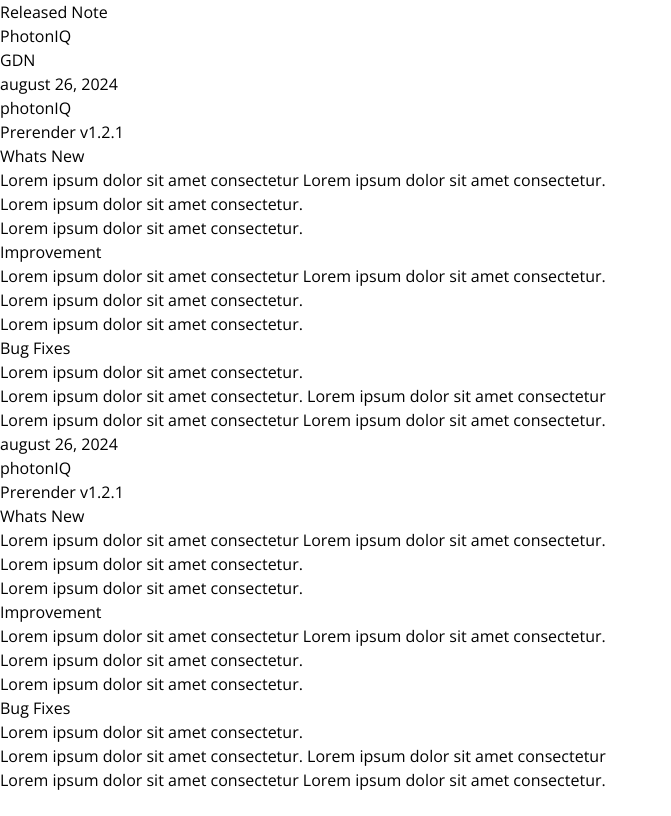
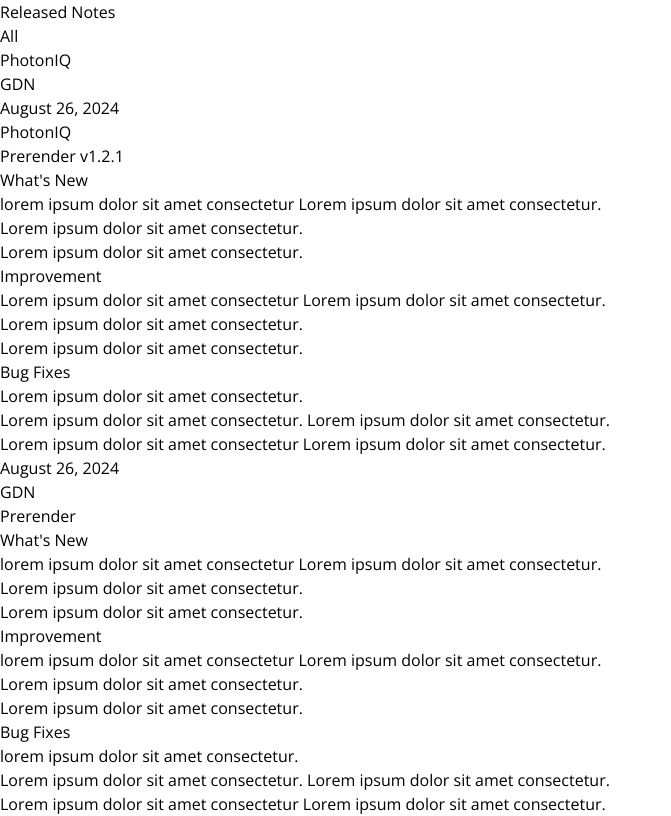
Before and after one commit to Opeyemi-2018/update, a React (Vite) app: page / in a window 1280 px wide. Shown: the whole page, without its empty margins (0-671 px from the left). Built offline with nearby package versions, Linux system fonts and the light colour scheme.

Commit message:
displaying based on the selected tag completed

```diff
--- a/src/App.jsx
+++ b/src/App.jsx
@@ -1,60 +1,65 @@
-// import { GoDot } from "react-icons/go";
+import React, { useState } from "react";
 
 const App = () => {
-  let notes = [
+  const [selectedTag, setSelectedTag] = useState("All");
+
+  const notes = [
     {
-      id: 1,
-      date: "august 26, 2024", photonIQ: "photonIQ", Prerender: "Prerender v1.2.1", whatsnew: "Whats New",
-      whatsNewContents: [ "Lorem ipsum dolor sit amet consectetur Lorem ipsum dolor sit amet consectetur.", "Lorem ipsum dolor sit amet consectetur.", "Lorem ipsum dolor sit amet consectetur." ],
-      Improvement: "Improvement",
-      improvementContents: [ "Lorem ipsum dolor sit amet consectetur Lorem ipsum dolor sit amet consectetur.", "Lorem ipsum dolor sit amet consectetur.", "Lorem ipsum dolor sit amet consectetur."],
-      bugFix: "Bug Fixes",
-      bugFixContents: [ "Lorem ipsum dolor sit amet consectetur.", "Lorem ipsum dolor sit amet consectetur. Lorem ipsum dolor sit amet consectetur", "Lorem ipsum dolor sit amet consectetur Lorem ipsum dolor sit amet consectetur."],
-    },
-    {
-      id: 2,
-      date: "august 26, 2024", photonIQ: "photonIQ", Prerender: "Prerender v1.2.1", whatsnew: "Whats New",
-      whatsNewContents: [ "Lorem ipsum dolor sit amet consectetur Lorem ipsum dolor sit amet consectetur.", "Lorem ipsum dolor sit amet consectetur.", "Lorem ipsum dolor sit amet consectetur." ],
-      Improvement: "Improvement",
-      improvementContents: [ "Lorem ipsum dolor sit amet consectetur Lorem ipsum dolor sit amet consectetur.", "Lorem ipsum dolor sit amet consectetur.", "Lorem ipsum dolor sit amet consectetur."],
-      bugFix: "Bug Fixes",
-      bugFixContents: [ "Lorem ipsum dolor sit amet consectetur.", "Lorem ipsum dolor sit amet consectetur. Lorem ipsum dolor sit amet consectetur", "Lorem ipsum dolor sit amet consectetur Lorem ipsum dolor sit amet consectetur."],
+      id: 1, date: "August 26, 2024", tag: "PhotonIQ", Prerender: "Prerender v1.2.1", whatsnew: "What's New",
+      whatsNewContents: [ "lorem ipsum dolor sit amet consectetur Lorem ipsum dolor sit amet consectetur.", "Lorem ipsum dolor sit amet consectetur.", "Lorem ipsum dolor sit amet consectetur."],
+      Improvement: "Improvement", improvementContents: [ "Lorem ipsum dolor sit amet consectetur Lorem ipsum dolor sit amet consectetur.", "Lorem ipsum dolor sit amet consectetur.", "Lorem ipsum dolor sit amet consectetur." ],
+      bugFix: "Bug Fixes", bugFixContents: [ "Lorem ipsum dolor sit amet consectetur.", "Lorem ipsum dolor sit amet consectetur. Lorem ipsum dolor sit amet consectetur.", "Lorem ipsum dolor sit amet consectetur Lorem ipsum dolor sit amet consectetur.",
+      ],
     },
 
+    {
+      id: 2, date: "August 26, 2024", tag: "GDN", Prerender: "Prerender ", whatsnew: "What's New",
+      whatsNewContents: [ "lorem ipsum dolor sit amet consectetur Lorem ipsum dolor sit amet consectetur.", "Lorem ipsum dolor sit amet consectetur.", "Lorem ipsum dolor sit amet consectetur." ],
+      Improvement: "Improvement", improvementContents: [ "lorem ipsum dolor sit amet consectetur Lorem ipsum dolor sit amet consectetur.", "Lorem ipsum dolor sit amet consectetur.", "Lorem ipsum dolor sit amet consectetur." ],
+       bugFix: "Bug Fixes", bugFixContents: [ "lorem ipsum dolor sit amet consectetur.", "Lorem ipsum dolor sit amet consectetur. Lorem ipsum dolor sit amet consectetur.", "Lorem ipsum dolor sit amet consectetur Lorem ipsum dolor sit amet consectetur."]
+    },
   ];
+
+  const filteredNotes = selectedTag === "All" ? notes : notes.filter((note) => note.tag === selectedTag);
 
   return (
     <div className="max-w-[1150px] mx-auto px-6 md:px-10 mt-10">
       <header className="flex sm:flex-row flex-col gap-2 sm:items-center justify-between items-start my-14">
         <h1 className="sm:text-4xl text-2xl sm:font-extrabold font-semibold">
-          Released Note
+          Released Notes
         </h1>
         <ul className="flex items-center gap-3">
-          <li className="bg-[#1a2b3b] list-none text-white py-[4px] px-[8px] text-[14px] rounded-md">
-            PhotonIQ
-          </li>
-          <li className="text-[#687887] list-none bg-[#edf0f2] py-[4px] px-[8px] text-[14px] rounded-md">
-            GDN
-          </li>
+
+          <li className={`list-none py-[4px] px-[8px] text-[14px] rounded-md cursor-pointer ${
+              selectedTag === "All"  ? "bg-[#1a2b3b] text-white"  : "bg-[#edf0f2] text-[#687887]" }`}
+              onClick={() => setSelectedTag("All")}> All </li>
+
+          <li className={`list-none py-[4px] px-[8px] text-[14px] rounded-md cursor-pointer ${
+               selectedTag === "PhotonIQ" ? "bg-[#1a2b3b] text-white" : "bg-[#edf0f2] text-[#687887]"}`}
+               onClick={() => setSelectedTag("PhotonIQ")} > PhotonIQ </li>
+
+          <li className={`list-none py-[4px] px-[8px] text-[14px] rounded-md cursor-pointer ${
+              selectedTag === "GDN" ? "bg-[#1a2b3b] text-white" : "bg-[#edf0f2] text-[#687887]" }`}
+            onClick={() => setSelectedTag("GDN")}> GDN </li>
         </ul>
       </header>
       <div className="mt-6">
-        <div className="pb-20 md:pb-24 w-full max-w-screen-xl xl:mx-auto ">
+        <div className="pb-20 md:pb-24 w-full max-w-screen-xl xl:mx-auto">
           <div className="relative min-h-[600px] w-full">
             <div className="absolute bottom-0 left-0 top-2 w-[2px] bg-gray-100 md:left-[25%] after:absolute after:inset-x-0 after:bottom-0 after:h-48 after:bg-gradient-to-b after:from-gray-100 after:to-white"></div>
-
-                {notes.map((note) => {
-                  let { id, date, photonIQ, Prerender, whatsnew, whatsNewContents, Improvement, improvementContents, bugFix, bugFixContents } = note;
+            {filteredNotes.map((note) => {
+              let { id, date, tag, Prerender, whatsnew, whatsNewContents, Improvement, improvementContents, bugFix, bugFixContents } = note;
               return (
-                    <div key={id} className="ml-6 grid grid-cols-1 pb-20 md:ml-0 md:grid-cols-4 ">
-                      <div className="relative col-span-1 mb-4 flex flex-row  items-center justify-between md:mb-0 md:flex-col md:items-start md:justify-start">
-                        <div className=" text-gray-600 md:mb-1 whitespace-nowrap">{date}</div>
+                <div key={id} className="ml-6 grid grid-cols-1 pb-20 md:ml-0 md:grid-cols-4" >
+                  <div className="relative col-span-1 mb-4 flex flex-row items-center justify-between md:mb-0 md:flex-col md:items-start md:justify-start">
+                    <div className="text-gray-600 md:mb-1 whitespace-nowrap">
+                      {date}
+                    </div>
                     <span className="bg-gray-100 w-fit flex-initial rounded-md px-1.5 py-0.5 text-sm text-gray-600">
-                          {photonIQ}
+                      {tag}
                     </span>
                     <div className="absolute left-[-31px] top-1.5 h-4 w-4 rounded-full border-[2px] border-gray-200 bg-white md:left-auto md:right-[-9px]"></div>
                   </div>
-
 
                   <div className="col-span-3 sm:ml-20 ml-0">
                     <h1 className="text-2xl font-semibold">{Prerender}</h1>
@@ -62,45 +67,41 @@
                       <div className="font-bold">{whatsnew}</div>
                       <div className="flex flex-col gap-y-3">
                         <div className="text-base">
-                              {whatsNewContents.map((whatsNewContent, index) => {
-                                return (
+                          {whatsNewContents.map((whatsNewContent, index) => (
                             <ul key={index} className="ml-9">
-                                    <li className="relative text-[16px]  ml-6 before:absolute before:-left-6 before:top-2 before:h-2 before:w-2 before:rounded-full before:border-2 before:border-gray-300">
+                              <li className="relative text-[16px] ml-6 before:absolute before:-left-6 before:top-2 before:h-2 before:w-2 before:rounded-full before:border-2 before:border-gray-300">
                                 {whatsNewContent}
                               </li>
                             </ul>
-                                );
-                              })}
+                          ))}
                         </div>
                       </div>
 
                       <div className="font-bold">{Improvement}</div>
                       <div className="flex flex-col gap-y-3">
                         <div className="text-base">
-                              {improvementContents.map((improvementContent, index) => {
-                                return (
+                          {improvementContents.map(
+                            (improvementContent, index) => (
                               <ul key={index} className="ml-9">
                                 <li className="relative text-[16px] ml-6 before:absolute before:-left-6 before:top-2 before:h-2 before:w-2 before:rounded-full before:border-2 before:border-gray-300">
                                   {improvementContent}
                                 </li>
                               </ul>
-                                );
-                              })}
+                            )
+                          )}
                         </div>
                       </div>
 
                       <div className="font-bold">{bugFix}</div>
                       <div className="flex flex-col gap-y-3">
                         <div className="text-base">
-                              {bugFixContents.map((bugFixContent, index) => {
-                                return (
+                          {bugFixContents.map((bugFixContent, index) => (
                             <ul key={index} className="ml-9">
                               <li className="relative text-[16px] ml-6 before:absolute before:-left-6 before:top-2 before:h-2 before:w-2 before:rounded-full before:border-2 before:border-gray-300">
                                 {bugFixContent}
                               </li>
                             </ul>
-                                );
-                              })}
+                          ))}
                         </div>
                       </div>
                     </div>
```
Lines whose indentation alone changed are shown as unchanged.
